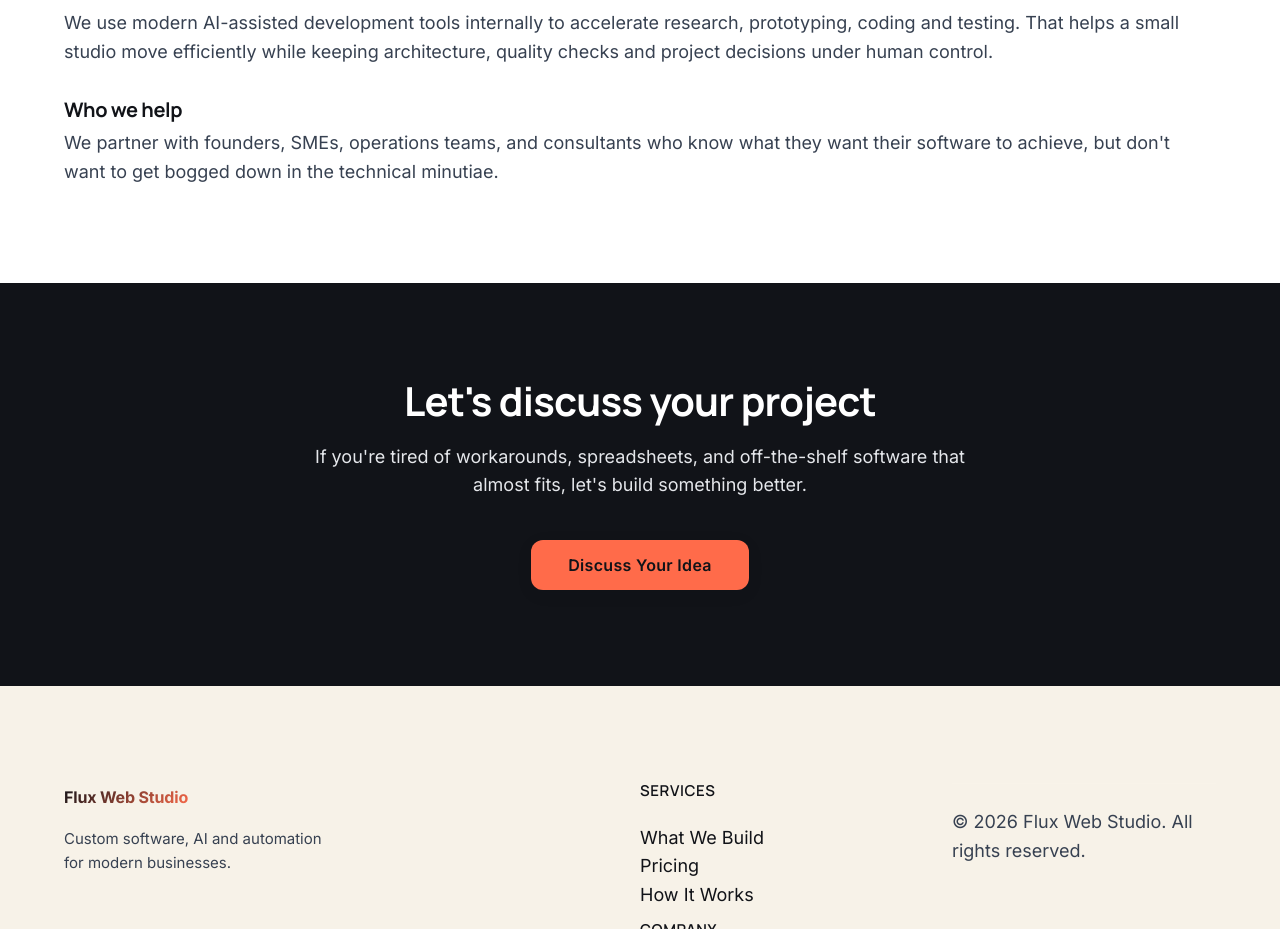
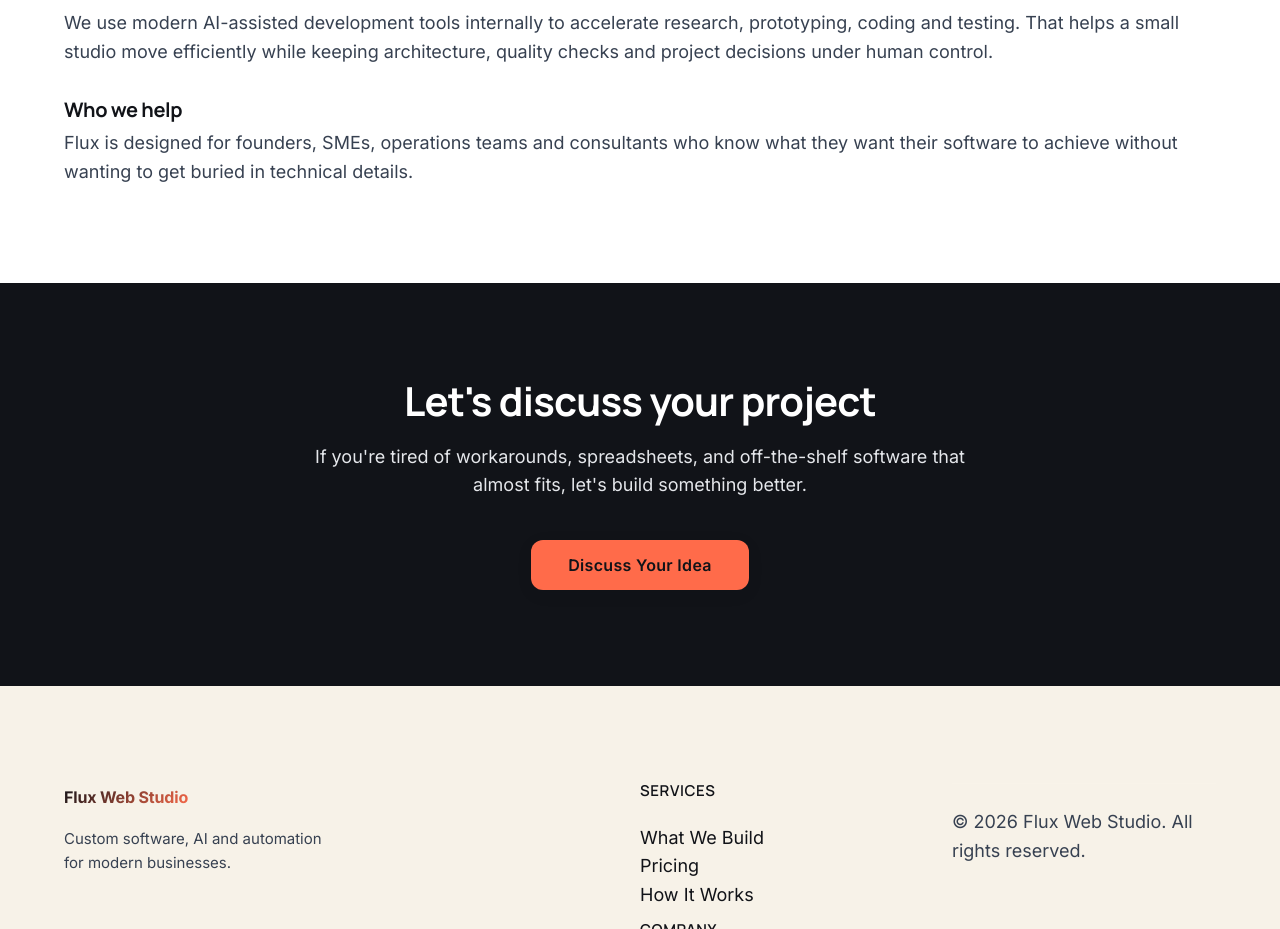
Before and after one commit to eltechldn-adm/flux-web-studio, a website: page src/about.html in a window 1280 px wide. Shown: the part 925-1854 px from the top of the page. Drawn offline with Linux system fonts and the light colour scheme.

Commit message:
chore: update about.html micro-copy

```diff
--- a/src/about.html
+++ b/src/about.html
@@ -94,7 +94,7 @@
 
                         <div>
                             <h3 style="font-size: 1.25rem; color: var(--color-obsidian); margin-bottom: 0.5rem;">Who we help</h3>
-                            <p style="color: var(--color-text-muted);">We partner with founders, SMEs, operations teams, and consultants who know what they want their software to achieve, but don't want to get bogged down in the technical minutiae.</p>
+                            <p style="color: var(--color-text-muted);">Flux is designed for founders, SMEs, operations teams and consultants who know what they want their software to achieve without wanting to get buried in technical details.</p>
                         </div>
                     </div>
                 </div>
```
